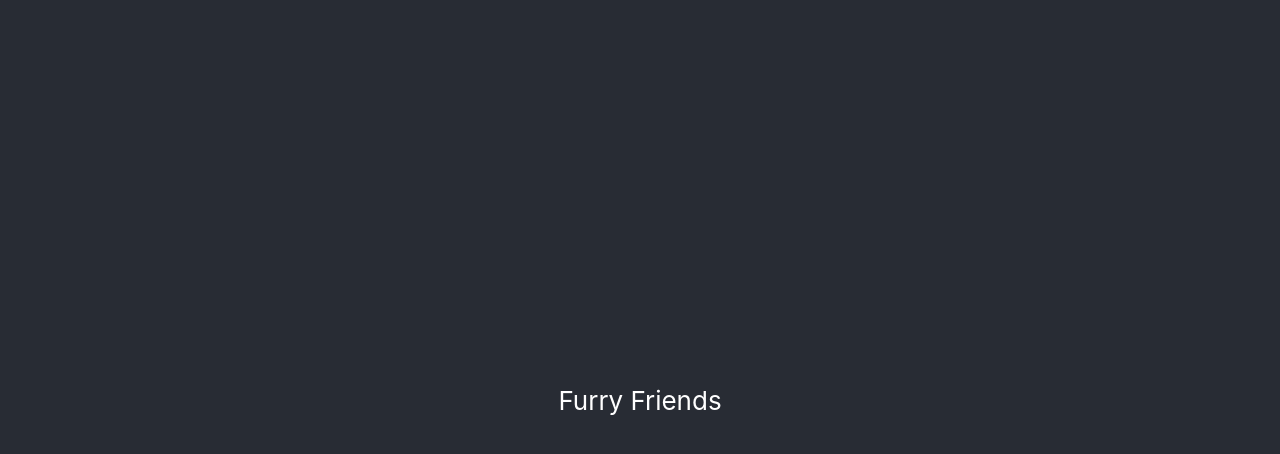
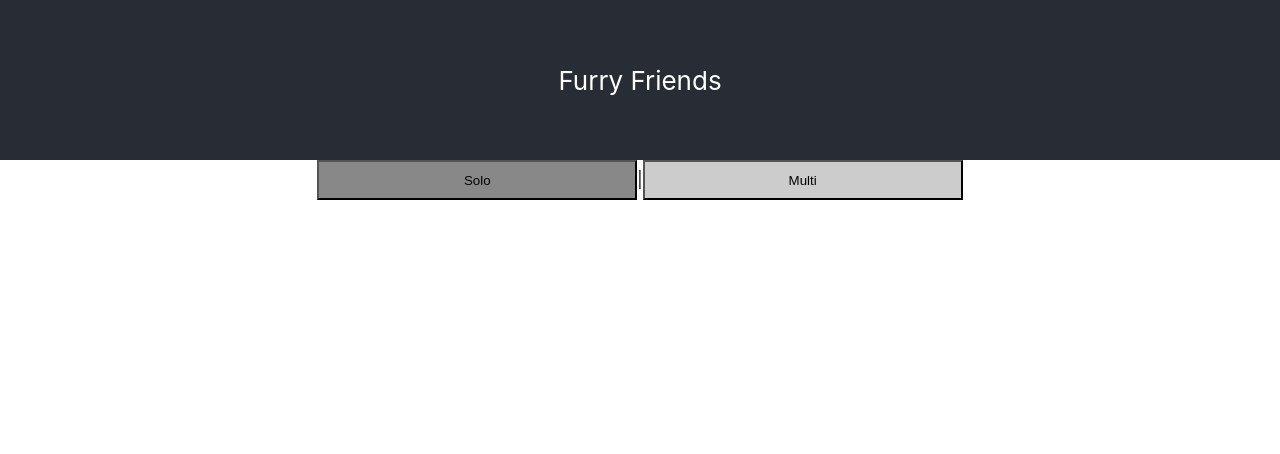
Before and after one commit to alfietham/redux-rxjs-quickdemo, a React (Create React App) app: page / in a window 1280 px wide. Shown: the top 454 px of the page. Built offline with nearby package versions, Linux system fonts and the light colour scheme.

Commit message:
refactor: App.js to use styled-components + move store to App.js

```diff
--- a/src/App.css
+++ /dev/null
@@ -1,14 +0,0 @@
-.App {
-  text-align: center;
-}
-
-.App-header {
-  background-color: #282c34;
-  min-height: 100vh;
-  display: flex;
-  flex-direction: column;
-  align-items: center;
-  justify-content: center;
-  font-size: calc(10px + 2vmin);
-  color: white;
-}
--- a/src/App.js
+++ b/src/App.js
@@ -1,10 +1,26 @@
 import React from "react";
-import "./App.css";
+import { Provider } from "react-redux";
+import styled from "styled-components";
+
+import store from "./store";
+import NavBar from "./components/NavBar";
+
+const Header = styled.header`
+  background-color: #282c34;
+  min-height: 20vh;
+  display: flex;
+  flex-direction: column;
+  align-items: center;
+  justify-content: center;
+  font-size: calc(10px + 2vmin);
+  color: white;
+`;
 
 const App = () => (
-  <div className="App">
-    <header className="App-header">Furry Friends</header>
-  </div>
+  <Provider store={store}>
+    <Header>Furry Friends</Header>
+    <NavBar />
+  </Provider>
 );
 
 export default App;
--- a/src/index.css
+++ b/src/index.css
@@ -6,6 +6,8 @@ body {
     sans-serif;
   -webkit-font-smoothing: antialiased;
   -moz-osx-font-smoothing: grayscale;
+
+  text-align: center;
 }
 
 code {
--- a/src/index.js
+++ b/src/index.js
@@ -1,13 +1,6 @@
 import React from "react";
 import { render } from "react-dom";
-import { Provider } from "react-redux";
-import store from "./store";
 import "./index.css";
 import App from "./App";
 
-render(
-  <Provider store={store}>
-    <App />
-  </Provider>,
-  document.getElementById("root")
-);
+render(<App />, document.getElementById("root"));
```
Also changed, not shown: 1 other file (tests, documents, lock files or other folders).
